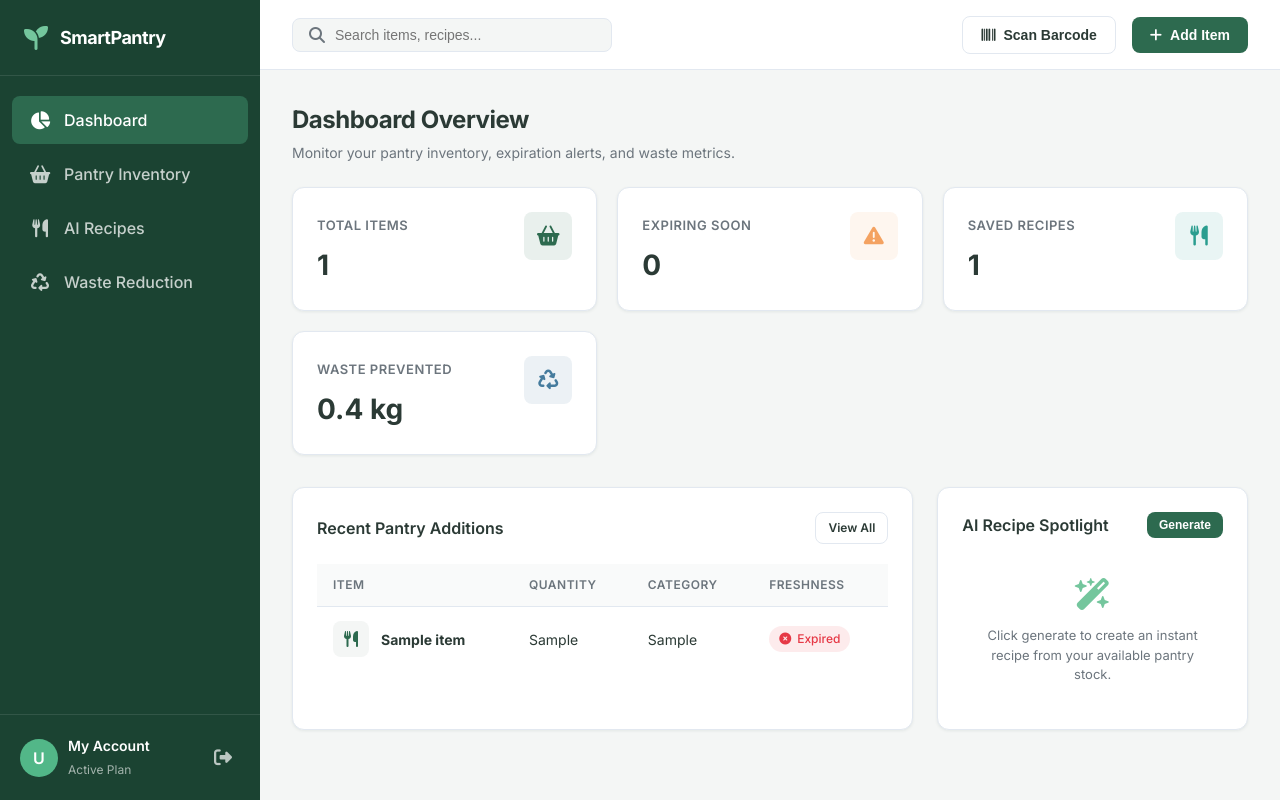
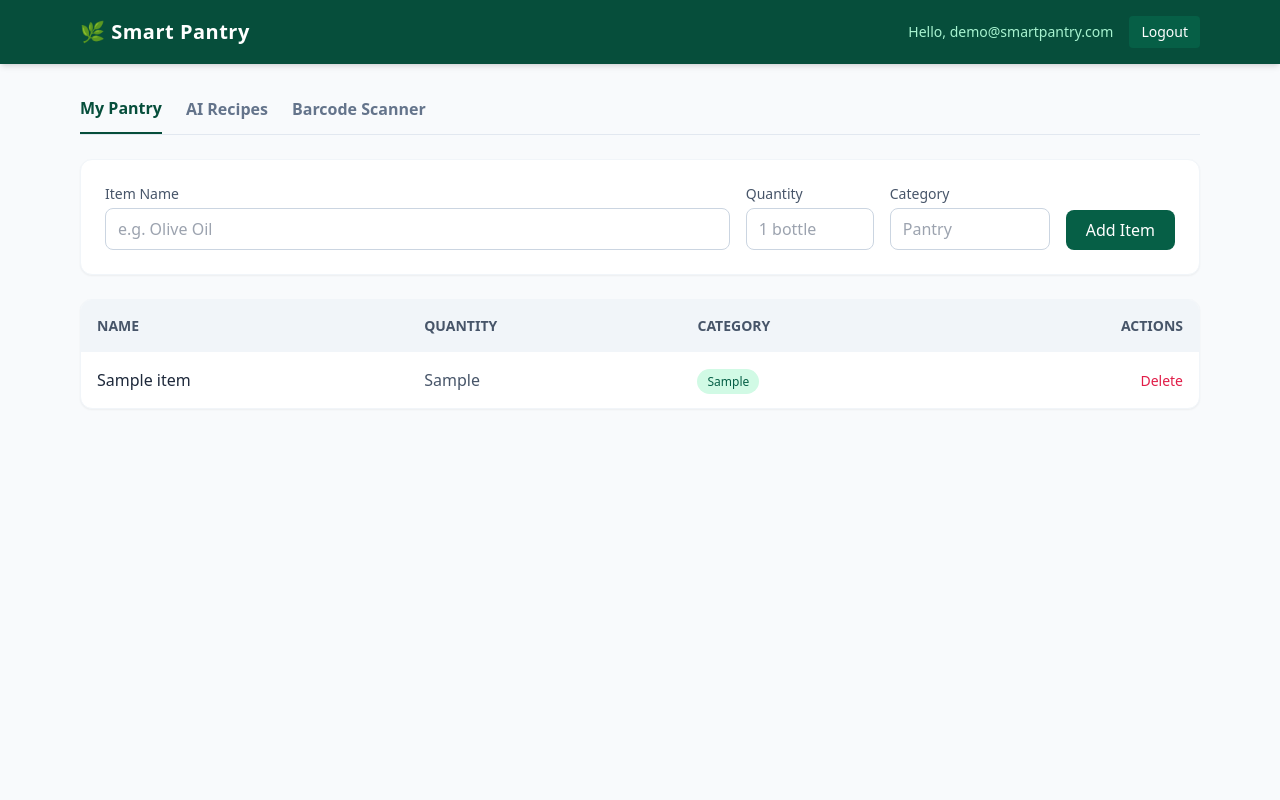
Before and after one commit to avyanpatel-thecoder/smartpantry2, a Flask app: page / in a window 1280 px wide. Run offline with Flask 3, Linux system fonts and the light colour scheme; a user stored in the database is signed in; tables that the repository leaves empty hold one stand-in row (values such as "Sample post"); some libraries are stand-ins or nearby versions.

Commit message:
Refactor index.html to use Tailwind CSS and improve layout
Updated the index.html file to use Tailwind CSS for styling, modified the layout and structure of the pantry management application, and added new features for user interaction.

```diff
--- a/templates/index.html
+++ b/templates/index.html
@@ -3,279 +3,213 @@
 <head>
     <meta charset="UTF-8">
     <meta name="viewport" content="width=device-width, initial-scale=1.0">
-  <title>Smart Pantry - Food Management SaaS</title>
-  <link rel="stylesheet" href="https://cdnjs.cloudflare.com/ajax/libs/font-awesome/6.4.0/css/all.min.css">
-  <link href="https://fonts.googleapis.com/css2?family=Inter:wght@400;500;600;700&display=swap" rel="stylesheet">
-  <link rel="stylesheet" href="{{ url_for('static', filename='style.css') }}">
+    <title>Smart Pantry & AI Recipes</title>
+    <script src="https://cdn.tailwindcss.com"></script>
 </head>
-<body>
-
-  <div class="app-container">
-    <!-- Sidebar Navigation -->
-    <aside class="sidebar" id="sidebar">
-      <div class="sidebar-header">
-        <i class="fa-solid fa-seedling"></i>
-        <h1>SmartPantry</h1>
+<body class="bg-slate-50 text-slate-800 min-h-screen flex flex-col">
+    <!-- Navbar -->
+    <header class="bg-emerald-900 text-white shadow-md">
+        <div class="max-w-6xl mx-auto px-4 py-4 flex justify-between items-center">
+            <h1 class="text-xl font-bold tracking-wide">🌿 Smart Pantry</h1>
+            <div class="flex items-center gap-4">
+                <span class="text-sm text-emerald-200">Hello, {{ current_user.username }}</span>
+                <a href="/logout" class="bg-emerald-800 hover:bg-emerald-700 px-3 py-1.5 rounded text-sm transition">Logout</a>
             </div>
-      <ul class="sidebar-menu">
-        <li class="active"><a href="#" data-target="dashboard-view"><i class="fa-solid fa-chart-pie"></i> Dashboard</a></li>
-        <li><a href="#" data-target="pantry-view"><i class="fa-solid fa-basket-shopping"></i> Pantry Inventory</a></li>
-        <li><a href="#" data-target="recipes-view"><i class="fa-solid fa-utensils"></i> AI Recipes</a></li>
-        <li><a href="#" data-target="waste-view"><i class="fa-solid fa-recycle"></i> Waste Reduction</a></li>
-      </ul>
-      <div class="sidebar-footer">
-        <div class="user-profile-card">
-          <div class="user-info">
-            <div class="user-avatar" id="user-initials">U</div>
-            <div class="user-details">
-              <h4 id="user-display-name">My Account</h4>
-              <span>Active Plan</span>
-            </div>
-          </div>
-          <a href="/logout" class="logout-btn" title="Sign Out"><i class="fa-solid fa-right-from-bracket"></i></a>
-        </div>
-      </div>
-    </aside>
-
-    <!-- Main Content -->
-    <div class="main-content">
-      <!-- Top Navbar -->
-      <header class="top-navbar">
-        <div style="display: flex; align-items: center; gap: 16px;">
-          <button class="mobile-menu-toggle" id="menu-toggle"><i class="fa-solid fa-bars"></i></button>
-          <div class="search-bar-container">
-            <i class="fa-solid fa-magnifying-glass"></i>
-            <input type="text" id="global-search" placeholder="Search items, recipes...">
-          </div>
-        </div>
-        <div class="top-nav-actions">
-          <button class="btn btn-outline" onclick="openModal('scan-modal')"><i class="fa-solid fa-barcode"></i> Scan Barcode</button>
-          <button class="btn btn-primary" onclick="openModal('add-item-modal')"><i class="fa-solid fa-plus"></i> Add Item</button>
         </div>
     </header>
 
-      <!-- Dashboard View -->
-      <div id="dashboard-view" class="content-view active">
-        <div class="view-header">
-          <div class="view-title">
-            <h2>Dashboard Overview</h2>
-            <p>Monitor your pantry inventory, expiration alerts, and waste metrics.</p>
-          </div>
+    <!-- Main Container -->
+    <main class="max-w-6xl mx-auto px-4 py-8 flex-1 w-full">
+        <!-- Navigation Tabs -->
+        <div class="flex border-b border-slate-200 mb-6 gap-6">
+            <button onclick="switchTab('pantry')" id="tab-pantry" class="pb-3 font-semibold text-emerald-900 border-b-2 border-emerald-900 transition">My Pantry</button>
+            <button onclick="switchTab('recipes')" id="tab-recipes" class="pb-3 font-semibold text-slate-500 hover:text-emerald-900 transition">AI Recipes</button>
+            <button onclick="switchTab('scanner')" id="tab-scanner" class="pb-3 font-semibold text-slate-500 hover:text-emerald-900 transition">Barcode Scanner</button>
         </div>
 
-        <!-- Overview Cards -->
-        <div class="stats-grid">
-          <div class="stat-card">
-            <div class="stat-info">
-              <span>Total Items</span>
-              <h3 id="stat-total-items">0</h3>
+        <!-- Tab 1: Pantry View -->
+        <section id="section-pantry" class="space-y-6">
+            <div class="bg-white p-6 rounded-xl shadow-sm border border-slate-100 flex flex-wrap gap-4 items-end">
+                <div class="flex-1 min-w-[200px]">
+                    <label class="block text-sm font-medium text-slate-600 mb-1">Item Name</label>
+                    <input type="text" id="itemName" placeholder="e.g. Olive Oil" class="w-full border border-slate-300 rounded-lg px-3 py-2 focus:ring-2 focus:ring-emerald-600 focus:outline-none">
                 </div>
-            <div class="stat-icon green"><i class="fa-solid fa-basket-shopping"></i></div>
+                <div class="w-32">
+                    <label class="block text-sm font-medium text-slate-600 mb-1">Quantity</label>
+                    <input type="text" id="itemQty" placeholder="1 bottle" class="w-full border border-slate-300 rounded-lg px-3 py-2 focus:ring-2 focus:ring-emerald-600 focus:outline-none">
                 </div>
-          <div class="stat-card">
-            <div class="stat-info">
-              <span>Expiring Soon</span>
-              <h3 id="stat-expiring-items">0</h3>
+                <div class="w-40">
+                    <label class="block text-sm font-medium text-slate-600 mb-1">Category</label>
+                    <input type="text" id="itemCat" placeholder="Pantry" class="w-full border border-slate-300 rounded-lg px-3 py-2 focus:ring-2 focus:ring-emerald-600 focus:outline-none">
                 </div>
-            <div class="stat-icon orange"><i class="fa-solid fa-triangle-exclamation"></i></div>
-          </div>
-          <div class="stat-card">
-            <div class="stat-info">
-              <span>Saved Recipes</span>
-              <h3 id="stat-recipes-count">0</h3>
-            </div>
-            <div class="stat-icon teal"><i class="fa-solid fa-utensils"></i></div>
-          </div>
-          <div class="stat-card">
-            <div class="stat-info">
-              <span>Waste Prevented</span>
-              <h3 id="stat-waste-saved">0 kg</h3>
-            </div>
-            <div class="stat-icon blue"><i class="fa-solid fa-recycle"></i></div>
-          </div>
+                <button onclick="addPantryItem()" class="bg-emerald-800 hover:bg-emerald-900 text-white font-medium px-5 py-2 rounded-lg transition">Add Item</button>
             </div>
 
-        <div class="dashboard-grid">
-          <!-- Recent Pantry Items -->
-          <div class="card">
-            <div class="card-header">
-              <h3>Recent Pantry Additions</h3>
-              <a href="#" class="btn btn-outline" style="padding: 6px 12px; font-size: 12px;" onclick="switchView('pantry-view')">View All</a>
-            </div>
-            <div class="table-responsive">
-              <table class="data-table">
+            <div class="bg-white rounded-xl shadow-sm border border-slate-100 overflow-hidden">
+                <table class="w-full text-left border-collapse">
                     <thead>
-                  <tr>
-                    <th>Item</th>
-                    <th>Quantity</th>
-                    <th>Category</th>
-                    <th>Freshness</th>
+                        <tr class="bg-slate-100 text-slate-600 text-sm uppercase">
+                            <th class="p-4 font-semibold">Name</th>
+                            <th class="p-4 font-semibold">Quantity</th>
+                            <th class="p-4 font-semibold">Category</th>
+                            <th class="p-4 font-semibold text-right">Actions</th>
                         </tr>
                     </thead>
-                <tbody id="recent-pantry-tbody">
-                  <!-- Dynamically populated -->
+                    <tbody id="pantryTableBody" class="divide-y divide-slate-100">
+                        <!-- Dynamic items load here -->
                     </tbody>
                 </table>
             </div>
+        </section>
+
+        <!-- Tab 2: Recipes View -->
+        <section id="section-recipes" class="hidden space-y-6">
+            <div class="flex justify-between items-center bg-white p-6 rounded-xl shadow-sm border border-slate-100">
+                <div>
+                    <h2 class="text-lg font-bold text-slate-800">AI Chef Assistant</h2>
+                    <p class="text-sm text-slate-500">Generate custom recipes based on what is currently in your pantry.</p>
+                </div>
+                <button onclick="generateRecipe()" id="genBtn" class="bg-emerald-800 hover:bg-emerald-900 text-white font-medium px-5 py-2.5 rounded-lg transition shadow">✨ Generate Recipe</button>
             </div>
 
-          <!-- Quick AI Recipe Spotlight -->
-          <div class="card">
-            <div class="card-header">
-              <h3>AI Recipe Spotlight</h3>
-              <button class="btn btn-primary" style="padding: 6px 12px; font-size: 12px;" onclick="generateAIRecipe()">Generate</button>
+            <div id="recipesContainer" class="grid grid-cols-1 md:grid-cols-2 gap-6">
+                <!-- Dynamic recipes load here -->
             </div>
-            <div id="spotlight-recipe-content">
-              <div class="empty-state" style="padding: 20px;">
-                <i class="fa-solid fa-wand-magic-sparkles" style="font-size: 32px;"></i>
-                <p style="font-size: 13px;">Click generate to create an instant recipe from your available pantry stock.</p>
+        </section>
+
+        <!-- Tab 3: Scanner View -->
+        <section id="section-scanner" class="hidden space-y-6">
+            <div class="bg-white p-6 rounded-xl shadow-sm border border-slate-100 max-w-lg mx-auto text-center space-y-4">
+                <h2 class="text-lg font-bold text-slate-800">Scan Barcode (Open Food Facts)</h2>
+                <p class="text-sm text-slate-500">Enter a barcode number to instantly look up and add items.</p>
+                <input type="text" id="barcodeInput" placeholder="Enter barcode (e.g. 5449000000996)" class="w-full border border-slate-300 rounded-lg px-3 py-2 text-center focus:ring-2 focus:ring-emerald-600 focus:outline-none">
+                <button onclick="scanBarcode()" class="w-full bg-emerald-800 hover:bg-emerald-900 text-white font-medium py-2.5 rounded-lg transition">Look Up & Add Item</button>
+                <div id="scanResult" class="text-sm font-medium mt-2"></div>
+            </div>
+        </section>
+    </main>
+
+    <!-- JavaScript Logic -->
+    <script>
+        function switchTab(tab) {
+            ['pantry', 'recipes', 'scanner'].forEach(t => {
+                document.getElementById(`section-${t}`).classList.add('hidden');
+                document.getElementById(`tab-${t}`).classList.remove('border-b-2', 'border-emerald-900', 'text-emerald-900');
+                document.getElementById(`tab-${t}`).classList.add('text-slate-500');
+            });
+            document.getElementById(`section-${tab}`).classList.remove('hidden');
+            document.getElementById(`tab-${tab}`).classList.add('border-b-2', 'border-emerald-900', 'text-emerald-900');
+            document.getElementById(`tab-${tab}`).classList.remove('text-slate-500');
+
+            if (tab === 'pantry') fetchPantry();
+            if (tab === 'recipes') fetchRecipes();
+        }
+
+        async function fetchPantry() {
+            const res = await fetch('/api/pantry');
+            const items = await res.json();
+            const tbody = document.getElementById('pantryTableBody');
+            tbody.innerHTML = items.length === 0 ? '<tr><td colspan="4" class="p-6 text-center text-slate-400">No items in pantry yet.</td></tr>' : '';
+            items.forEach(item => {
+                tbody.innerHTML += `
+                    <tr class="hover:bg-slate-50 transition">
+                        <td class="p-4 font-medium">${item.name}</td>
+                        <td class="p-4 text-slate-600">${item.quantity}</td>
+                        <td class="p-4"><span class="bg-emerald-100 text-emerald-800 text-xs px-2.5 py-1 rounded-full">${item.category}</span></td>
+                        <td class="p-4 text-right"><button onclick="deletePantry(${item.id})" class="text-rose-600 hover:text-rose-800 text-sm">Delete</button></td>
+                    </tr>
+                `;
+            });
+        }
+
+        async function addPantryItem() {
+            const name = document.getElementById('itemName').value;
+            const quantity = document.getElementById('itemQty').value || '1 unit';
+            const category = document.getElementById('itemCat').value || 'Pantry';
+            if (!name) return alert('Please enter an item name.');
+
+            await fetch('/api/pantry', {
+                method: 'POST',
+                headers: { 'Content-Type': 'application/json' },
+                body: JSON.stringify({ name, quantity, category, expiry_date: '2026-12-31' })
+            });
+
+            document.getElementById('itemName').value = '';
+            document.getElementById('itemQty').value = '';
+            document.getElementById('itemCat').value = '';
+            fetchPantry();
+        }
+
+        async function deletePantry(id) {
+            await fetch(`/api/pantry/${id}`, { method: 'DELETE' });
+            fetchPantry();
+        }
+
+        async function fetchRecipes() {
+            const res = await fetch('/api/recipes');
+            const recipes = await res.json();
+            const container = document.getElementById('recipesContainer');
+            container.innerHTML = recipes.length === 0 ? '<p class="text-slate-400 col-span-2 text-center py-8">No AI recipes generated yet. Click generate above!</p>' : '';
+            recipes.forEach(r => {
+                container.innerHTML += `
+                    <div class="bg-white p-6 rounded-xl shadow-sm border border-slate-100 space-y-3">
+                        <h3 class="font-bold text-lg text-emerald-900">${r.title}</h3>
+                        <p class="text-sm text-slate-600 whitespace-pre-line">${r.description}</p>
+                        <div class="flex gap-4 text-xs text-slate-400 pt-2 border-t border-slate-100">
+                            <span>⏱️ ${r.time || '20 mins'}</span>
+                            <span>⚡ ${r.difficulty || 'Easy'}</span>
                         </div>
                     </div>
-          </div>
-        </div>
-      </div>
+                `;
+            });
+        }
 
-      <!-- Pantry Inventory View -->
-      <div id="pantry-view" class="content-view">
-        <div class="view-header">
-          <div class="view-title">
-            <h2>Pantry Inventory</h2>
-            <p>Manage your food stock, categories, and expiration dates.</p>
-          </div>
-          <button class="btn btn-primary" onclick="openModal('add-item-modal')"><i class="fa-solid fa-plus"></i> Add Pantry Item</button>
-        </div>
-        <div class="card">
-          <div class="table-responsive">
-            <table class="data-table">
-              <thead>
-                <tr>
-                  <th>Item Name</th>
-                  <th>Quantity</th>
-                  <th>Category</th>
-                  <th>Expiration Date</th>
-                  <th>Status</th>
-                  <th>Actions</th>
-                </tr>
-              </thead>
-              <tbody id="full-pantry-tbody">
-                <!-- Dynamically populated -->
-              </tbody>
-            </table>
-          </div>
-        </div>
-      </div>
+        async function generateRecipe() {
+            const btn = document.getElementById('genBtn');
+            btn.innerText = '✨ Generating with AI...';
+            btn.disabled = true;
 
-      <!-- AI Recipes View -->
-      <div id="recipes-view" class="content-view">
-        <div class="view-header">
-          <div class="view-title">
-            <h2>AI Recipe Recommendations</h2>
-            <p>Delicious meals curated by AI using your current pantry ingredients.</p>
-          </div>
-          <button class="btn btn-primary" onclick="generateAIRecipe()"><i class="fa-solid fa-wand-magic-sparkles"></i> Generate New Recipe</button>
-        </div>
-        <div class="recipes-grid" id="recipes-container">
-          <!-- Dynamically populated -->
-        </div>
-      </div>
+            try {
+                const res = await fetch('/api/recipes/generate', { method: 'POST' });
+                const data = await res.json();
+                if (data.success) {
+                    switchTab('recipes'); // Instantly jump to recipes tab
+                }
+            } catch (err) {
+                alert('Error generating recipe.');
+            } finally {
+                btn.innerText = '✨ Generate Recipe';
+                btn.disabled = false;
+            }
+        }
 
-      <!-- Waste Reduction View -->
-      <div id="waste-view" class="content-view">
-        <div class="view-header">
-          <div class="view-title">
-            <h2>Food Waste Analytics</h2>
-            <p>Track your environmental impact and money saved by utilizing pantry items efficiently.</p>
-          </div>
-        </div>
-        <div class="stats-grid">
-          <div class="stat-card">
-            <div class="stat-info">
-              <span>Estimated Money Saved</span>
-              <h3 id="analytics-money-saved">$0.00</h3>
-            </div>
-            <div class="stat-icon green"><i class="fa-solid fa-dollar-sign"></i></div>
-          </div>
-          <div class="stat-card">
-            <div class="stat-info">
-              <span>Items Consumed on Time</span>
-              <h3 id="analytics-consumed-count">0</h3>
-            </div>
-            <div class="stat-icon teal"><i class="fa-solid fa-circle-check"></i></div>
-          </div>
-        </div>
-      </div>
+        async function scanBarcode() {
+            const barcode = document.getElementById('barcodeInput').value;
+            const resultDiv = document.getElementById('scanResult');
+            if (!barcode) return alert('Enter a barcode.');
 
-    </div>
-  </div>
+            resultDiv.innerText = 'Looking up product...';
+            resultDiv.className = 'text-sm font-medium text-slate-500 mt-2';
 
-  <!-- Add Item Modal -->
-  <div class="modal" id="add-item-modal">
-    <div class="modal-content">
-      <div class="modal-header">
-        <h3>Add Pantry Item</h3>
-        <button class="modal-close" onclick="closeModal('add-item-modal')"><i class="fa-solid fa-xmark"></i></button>
-      </div>
-      <form id="add-item-form">
-        <div class="modal-body">
-          <div class="form-group">
-            <label>Item Name</label>
-            <input type="text" class="form-control" name="name" required placeholder="e.g. Organic Milk">
-          </div>
-          <div class="form-group">
-            <label>Quantity</label>
-            <input type="text" class="form-control" name="quantity" required placeholder="e.g. 1 Gallon">
-          </div>
-          <div class="form-group">
-            <label>Category</label>
-            <select class="form-control" name="category">
-              <option value="Dairy">Dairy</option>
-              <option value="Produce">Produce</option>
-              <option value="Pantry">Pantry / Dry Goods</option>
-              <option value="Meat">Meat & Poultry</option>
-              <option value="Beverages">Beverages</option>
-            </select>
-          </div>
-          <div class="form-group">
-            <label>Expiration Date</label>
-            <input type="date" class="form-control" name="expiry_date" required>
-          </div>
-        </div>
-        <div class="modal-footer">
-          <button type="button" class="btn btn-outline" onclick="closeModal('add-item-modal')">Cancel</button>
-          <button type="submit" class="btn btn-primary">Save Item</button>
-        </div>
-      </form>
-    </div>
-  </div>
+            const res = await fetch('/api/scan', {
+                method: 'POST',
+                headers: { 'Content-Type': 'application/json' },
+                body: JSON.stringify({ barcode })
+            });
+            const data = await res.json();
 
-  <!-- Barcode Scan Modal with Live Camera Feed -->
-  <div class="modal" id="scan-modal">
-    <div class="modal-content">
-      <div class="modal-header">
-        <h3>Scan Product Barcode</h3>
-        <button class="modal-close" onclick="closeModal('scan-modal')"><i class="fa-solid fa-xmark"></i></button>
-      </div>
-      <div class="modal-body" style="text-align: center;">
-        <div style="position: relative; width: 100%; height: 240px; background: #000; border-radius: var(--radius-md); overflow: hidden; margin-bottom: 16px;">
-          <video id="scanner-video" autoplay playsinline style="width: 100%; height: 100%; object-fit: cover;"></video>
-          <div style="position: absolute; top: 0; left: 0; right: 0; bottom: 0; border: 2px dashed rgba(255,255,255,0.6); margin: 20px; border-radius: 8px; pointer-events: none; display: flex; align-items: center; justify-content: center;">
-            <span style="background: rgba(0,0,0,0.6); color: #fff; padding: 4px 12px; font-size: 12px; border-radius: 4px;">Align barcode in frame</span>
-          </div>
-        </div>
-        <div class="form-group">
-          <input type="text" class="form-control" id="barcode-input" placeholder="Or enter barcode number manually...">
-        </div>
-      </div>
-      <div class="modal-footer">
-        <button type="button" class="btn btn-outline" onclick="closeModal('scan-modal')">Cancel</button>
-        <button type="button" class="btn btn-primary" onclick="submitBarcode()">Lookup Item</button>
-      </div>
-    </div>
-  </div>
+            if (data.success) {
+                resultDiv.innerText = data.message;
+                resultDiv.className = 'text-sm font-medium text-emerald-600 mt-2';
+                document.getElementById('barcodeInput').value = '';
+            } else {
+                resultDiv.innerText = 'Product not found.';
+                resultDiv.className = 'text-sm font-medium text-rose-600 mt-2';
+            }
+        }
 
-  <!-- Toast Container -->
-  <div class="toast-container" id="toast-container"></div>
-
-  <script src="{{ url_for('static', filename='app.js') }}"></script>
+        // Load pantry on initial page load
+        fetchPantry();
+    </script>
 </body>
 </html>
```
Lines whose indentation alone changed are shown as unchanged.
